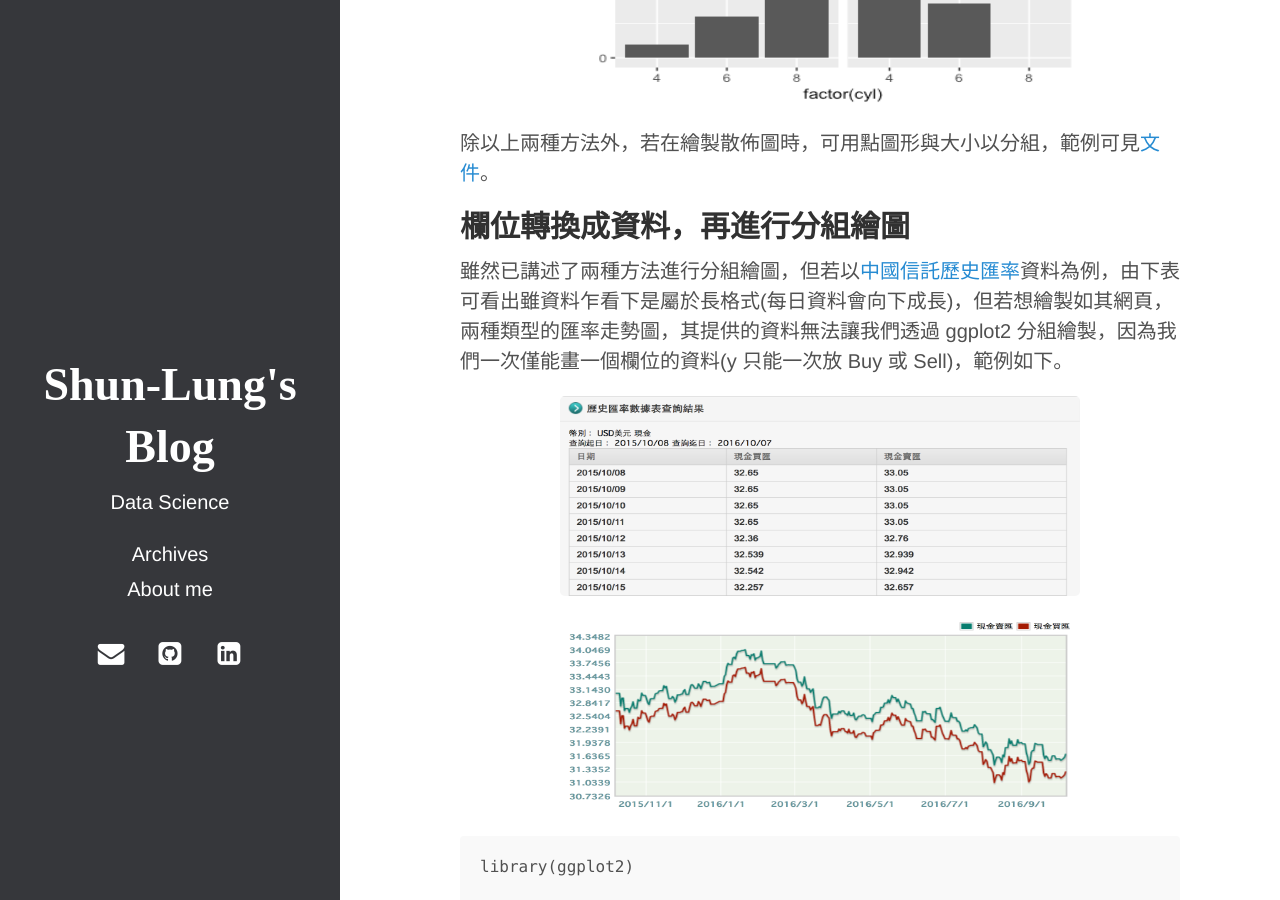
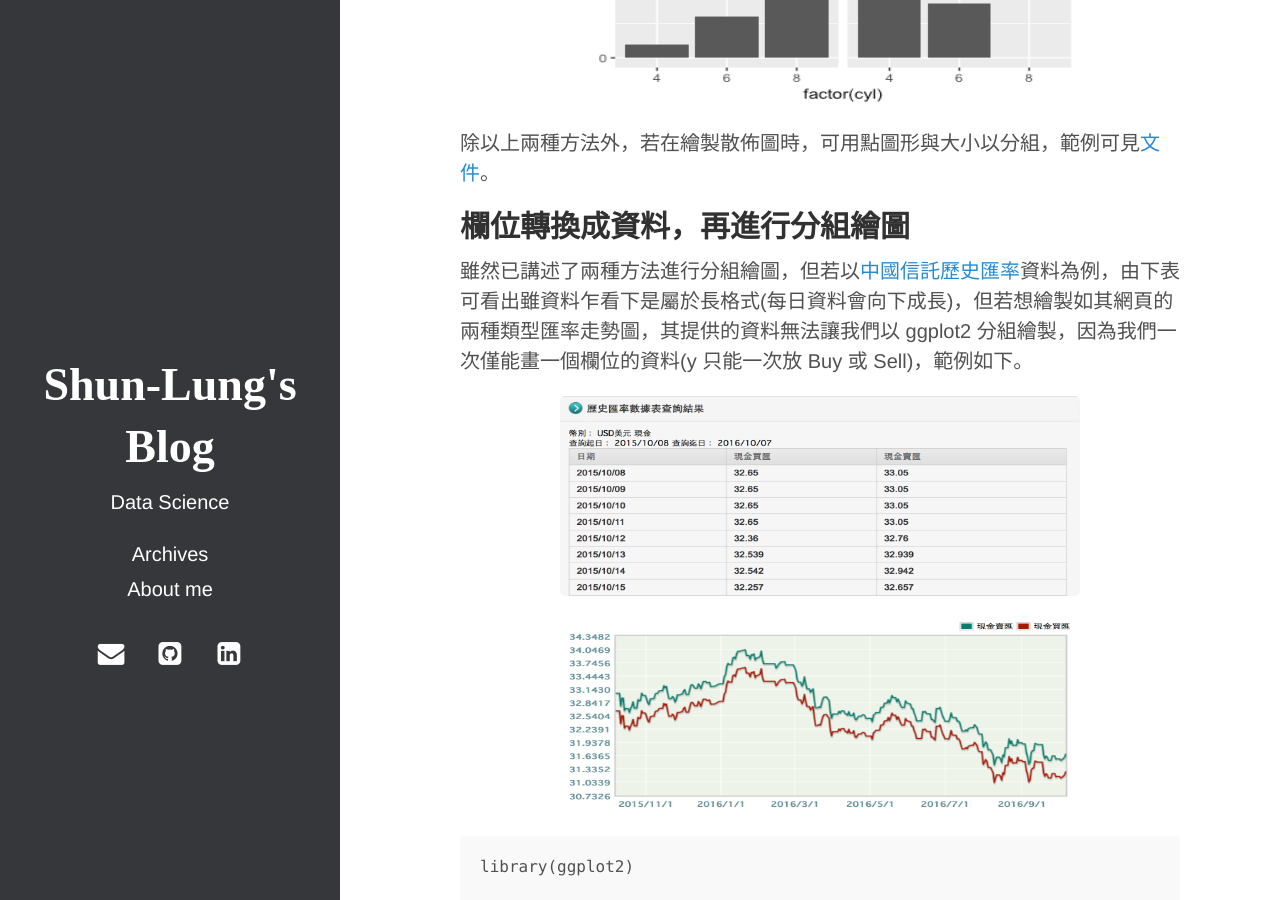
Before and after one commit to codeAligned/slchangtw.netlify, a Jekyll site: the page built from _posts/2016-10-08-group-data_in_ggplot2.md, in a window 1280 px wide and 900 px high, scrolled down 1623 px. Built offline with Jekyll 4.4.1, drawn with Linux system fonts in a browser that asks for light colours.

Commit message:
update 2016-10-08-group-data_in_ggplot2.md

```diff
--- a/_posts/2016-10-08-group-data_in_ggplot2.md
+++ b/_posts/2016-10-08-group-data_in_ggplot2.md
@@ -40,7 +40,7 @@ mtcars %>%
 
 ## 欄位轉換成資料，再進行分組繪圖
 
-雖然已講述了兩種方法進行分組繪圖，但若以[中國信託歷史匯率](http:/goo.gl/2XzN9o)資料為例，由下表可看出雖資料乍看下是屬於長格式(每日資料會向下成長)，但若想繪製如其網頁，兩種類型的匯率走勢圖，其提供的資料無法讓我們透過 ggplot2 分組繪製，因為我們一次僅能畫一個欄位的資料(y 只能一次放 Buy 或 Sell)，範例如下。
+雖然已講述了兩種方法進行分組繪圖，但若以[中國信託歷史匯率](http:/goo.gl/2XzN9o)資料為例，由下表可看出雖資料乍看下是屬於長格式(每日資料會向下成長)，但若想繪製如其網頁的兩種類型匯率走勢圖，其提供的資料無法讓我們以 ggplot2 分組繪製，因為我們一次僅能畫一個欄位的資料(y 只能一次放 Buy 或 Sell)，範例如下。
 
 <center><img src="/images/20161008_rate_table.png" width="520" height="200"></center>
 
```
